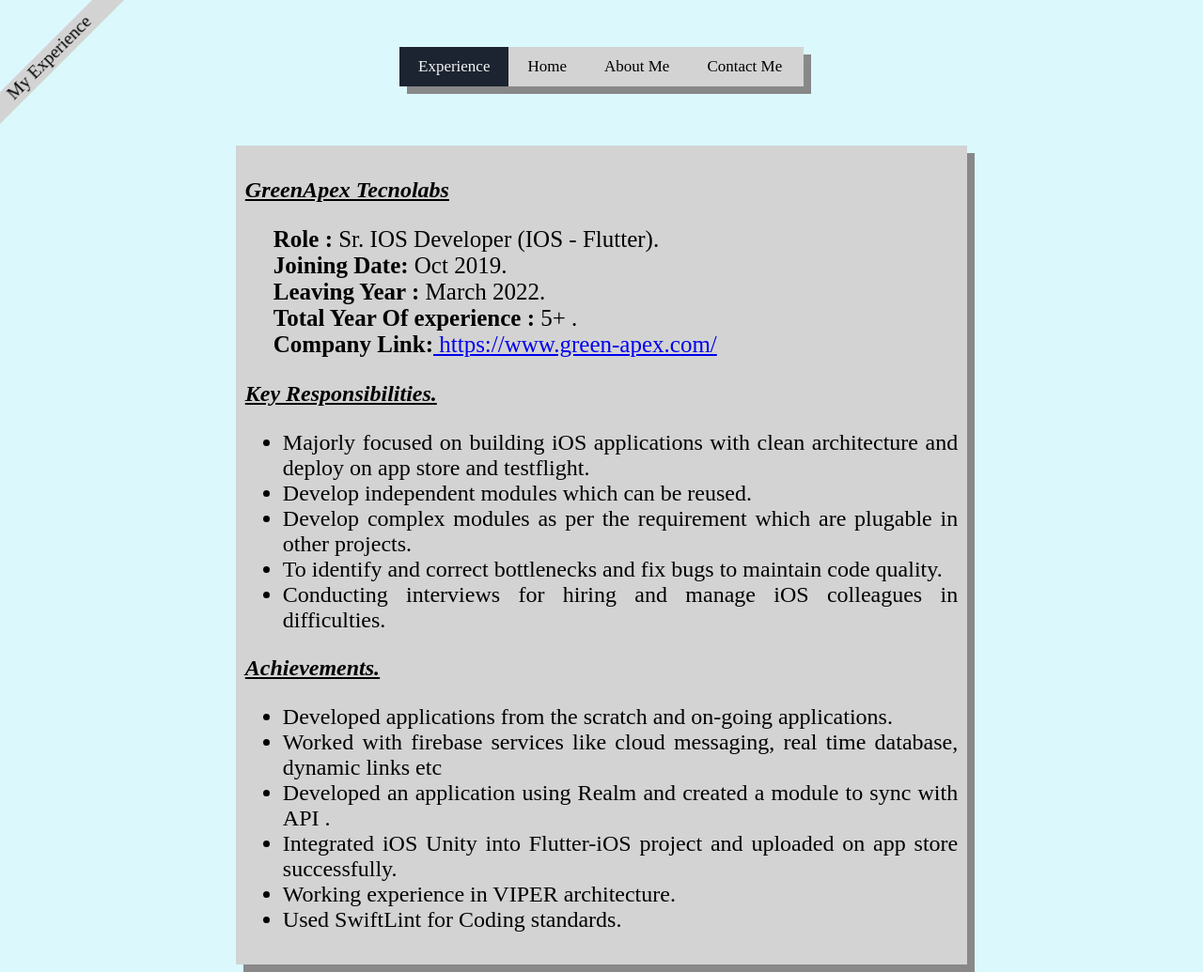
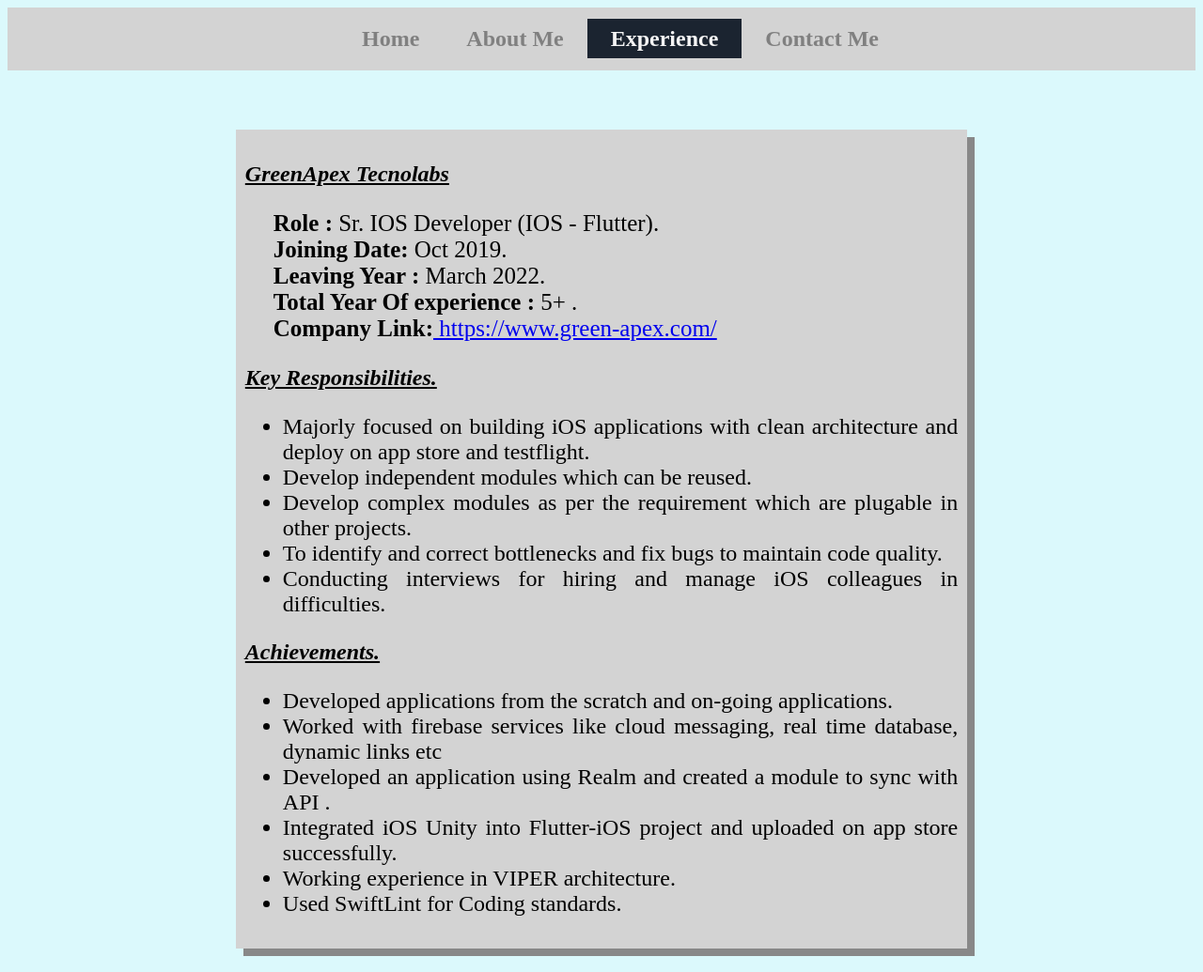
Before and after one commit to jineshlambton/Porfolio_Jinesh_C0851605, a plain HTML site: page expierance.html in a window 1280 px wide. Shown: the top 1035 px of the page at 94% size. Drawn offline with Linux system fonts and the light colour scheme.

Commit message:
resolve errors

```diff
--- a/content.css
+++ b/content.css
@@ -46,24 +46,35 @@ body {
 
 
 
-  /*For Navigation Drawer*/
+ /* /For Navigation Drawer/ */
 .topnav {
-    margin-top: 50px;
-    overflow: hidden;
-    background-color: lightgrey;
-    margin-left: auto;
-    margin-right: auto;
-    width: 430px;
-    box-shadow: 8px 8px #888888 ;
+  display: flex;
+  justify-content: center;
+  align-items: center;
+  background-color: lightgray;
+  position: initial;
+  top: 0;
 }
 
-  .topnav a {
-    float: left;
-    color: black;
-    text-align: center;
-    padding: 11px 20px;
+
+.topnav ul{
+display: flex;
+list-style: none;
+margin: 20px 0px;
+}
+
+
+
+.topnav ul li{
+font-family: 'Times New Roman', Times, serif;
+font-size: 1.5rem;
+font-weight: bold;
+}
+.topnav ul li a{
   text-decoration: none;
-    font-size: 17px;
+  color: gray;
+  padding: 8px 25px;
+  transition: all .5s ease;
 }
 
 .topnav a:hover {
--- a/expierance.html
+++ b/expierance.html
@@ -12,19 +12,21 @@
         <!-- The container -->
         <div class="container__wrapper">
             <!-- The ribbon -->
-            <div class="container__ribbon">
+            <!-- <div class="container__ribbon">
                My Experience
-            </div>
+            </div>    -->
         </div>
     </div>
 
-    <div class="topnav">
-        <a class="active" href="expierance.html">Experience</a>
-        <a href="index.html">Home</a>
-        <a href="aboutme.html">About Me</a>
-        <a href="contactme.html">Contact Me</a>
-      </div>
+    <nav class="topnav">
+        <ul>
+            <li> <a href="index.html">Home</a></li>
+            <li> <a href="aboutme.html">About Me</a></li>
+            <li><a class="active" href="#expierance">Experience</a></li>
+            <li> <a href="contactme.html">Contact Me</a></li>
 
+        </ul>
+        </nav>
 
       <div class ="personal_info">
         <p><U><i><b>GreenApex Tecnolabs</i></b></p> </U>
--- a/main.css
+++ b/main.css
@@ -150,7 +150,7 @@ margin-left: 2%;
 
 
 .topnav ul li{
-  font-size: .5rem;
+  font-size: .3rem;
   font-weight: bold;
 }
 
```
Also changed, not shown: aboutme.html (+10 -9 lines), contactme.html (+10 -8 lines). Lines whose indentation alone changed are shown as unchanged.
